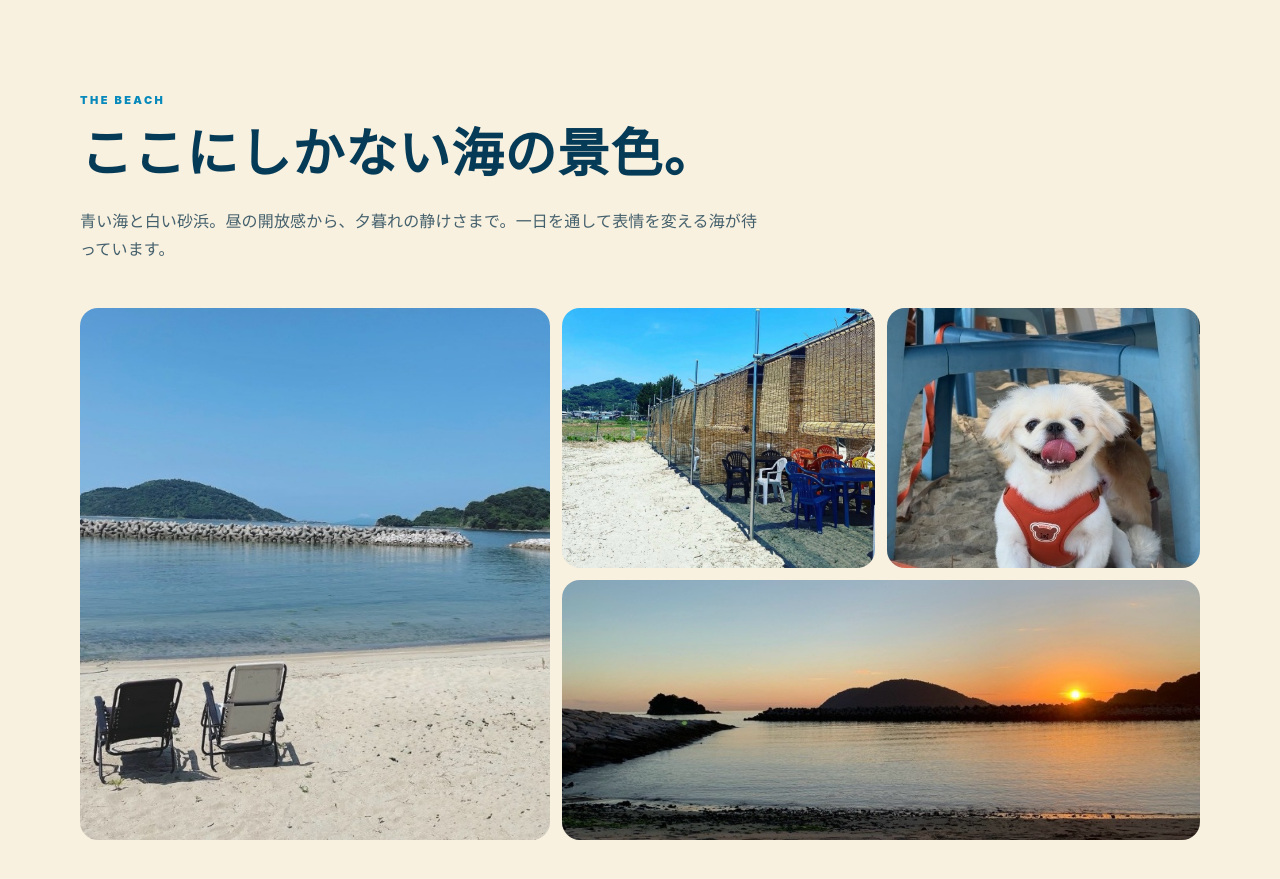
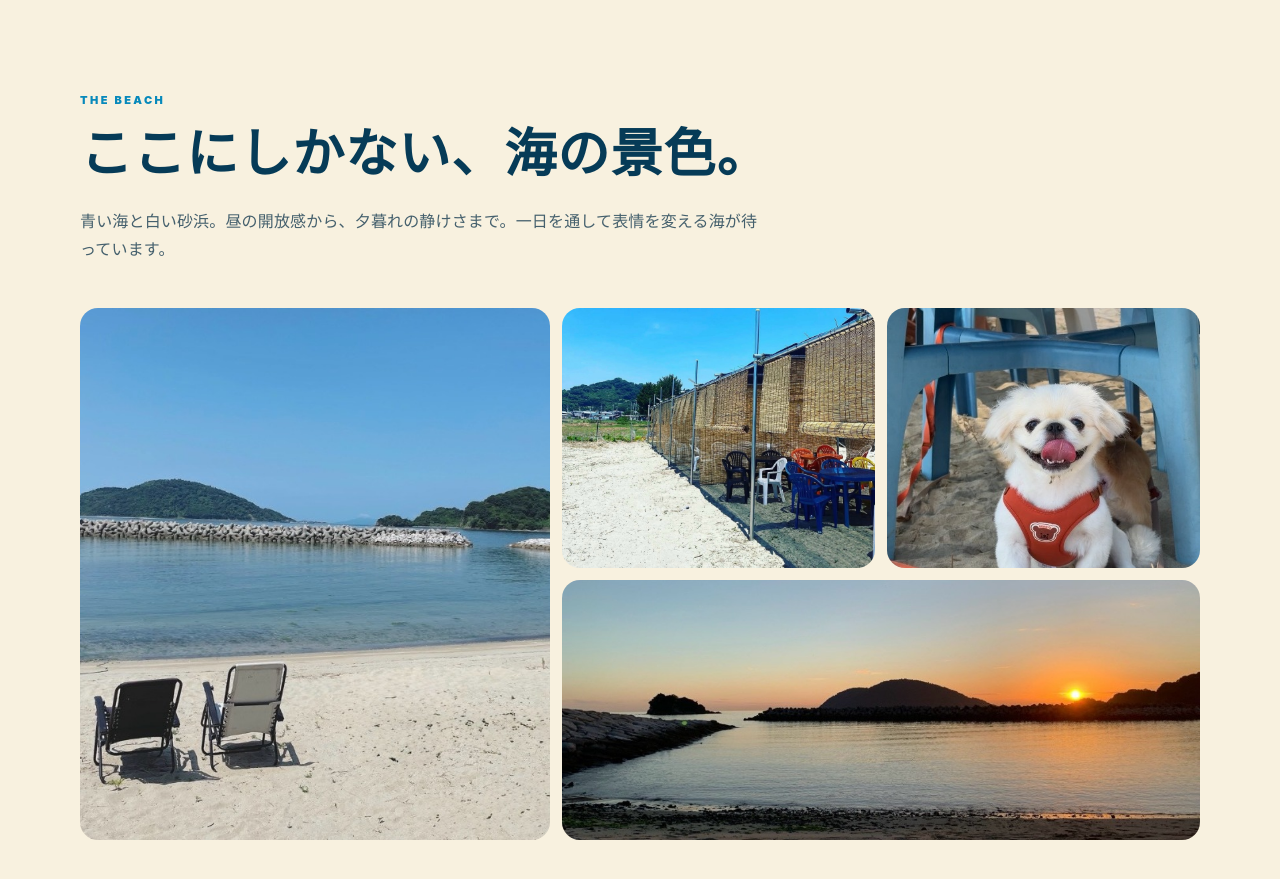
Before and after one commit to fc-mano/GoGoUmi_paradise_LP, a plain HTML site: page index.html in a window 1280 px wide. Shown: the part 1680-2559 px from the top of the page. Drawn offline with Linux system fonts and the light colour scheme.

Commit message:
update: 手動修正（ギャラリー見出し読点・下部フロートボタン文言）の反映

```diff
--- a/index.html
+++ b/index.html
@@ -199,7 +199,7 @@
     <section class="gallery" id="gallery">
       <div class="container">
         <div class="kicker">THE BEACH</div>
-        <h2>ここにしかない海の景色。</h2>
+        <h2>ここにしかない、海の景色。</h2>
         <p class="lead">青い海と白い砂浜。昼の開放感から、夕暮れの静けさまで。一日を通して表情を変える海が待っています。</p>
         <div class="gallery-grid">
           <div class="g g1"><img src="images/photo14.jpeg" alt="砂浜のビーチチェアと青い海" loading="lazy" decoding="async"></div>
@@ -459,8 +459,8 @@
         <h2>この夏は、興居島へ。</h2>
         <p>海で遊ぶ。BBQをする。何もしない。どんな過ごし方も、きっといい。</p>
         <div class="final-actions">
-          <a class="btn btn-primary btn-accent" href="https://www.instagram.com/gogoumi_paradise" data-reserve-link target="_blank"
-            rel="noopener noreferrer">ご予約・お問合せ（Instagram DM）</a>
+          <a class="btn btn-primary btn-accent" href="https://www.instagram.com/gogoumi_paradise" data-reserve-link
+            target="_blank" rel="noopener noreferrer">ご予約・お問合せ（Instagram DM）</a>
           <a class="btn btn-deep" href="tel:08049990246">お電話はこちら (080-4999-0246)</a>
         </div>
       </div>
@@ -489,8 +489,8 @@
 
   <!-- 固定フロート予約バー -->
   <div class="float-bar">
-    <a class="float-btn float-reserve" href="https://www.instagram.com/gogoumi_paradise" data-reserve-link target="_blank"
-      rel="noopener noreferrer">
+    <a class="float-btn float-reserve" href="https://www.instagram.com/gogoumi_paradise" data-reserve-link
+      target="_blank" rel="noopener noreferrer">
       <b>ご予約・問い合わせ</b>
     </a>
     <a class="float-btn float-insta" href="https://www.instagram.com/gogoumi_paradise" target="_blank"
```
